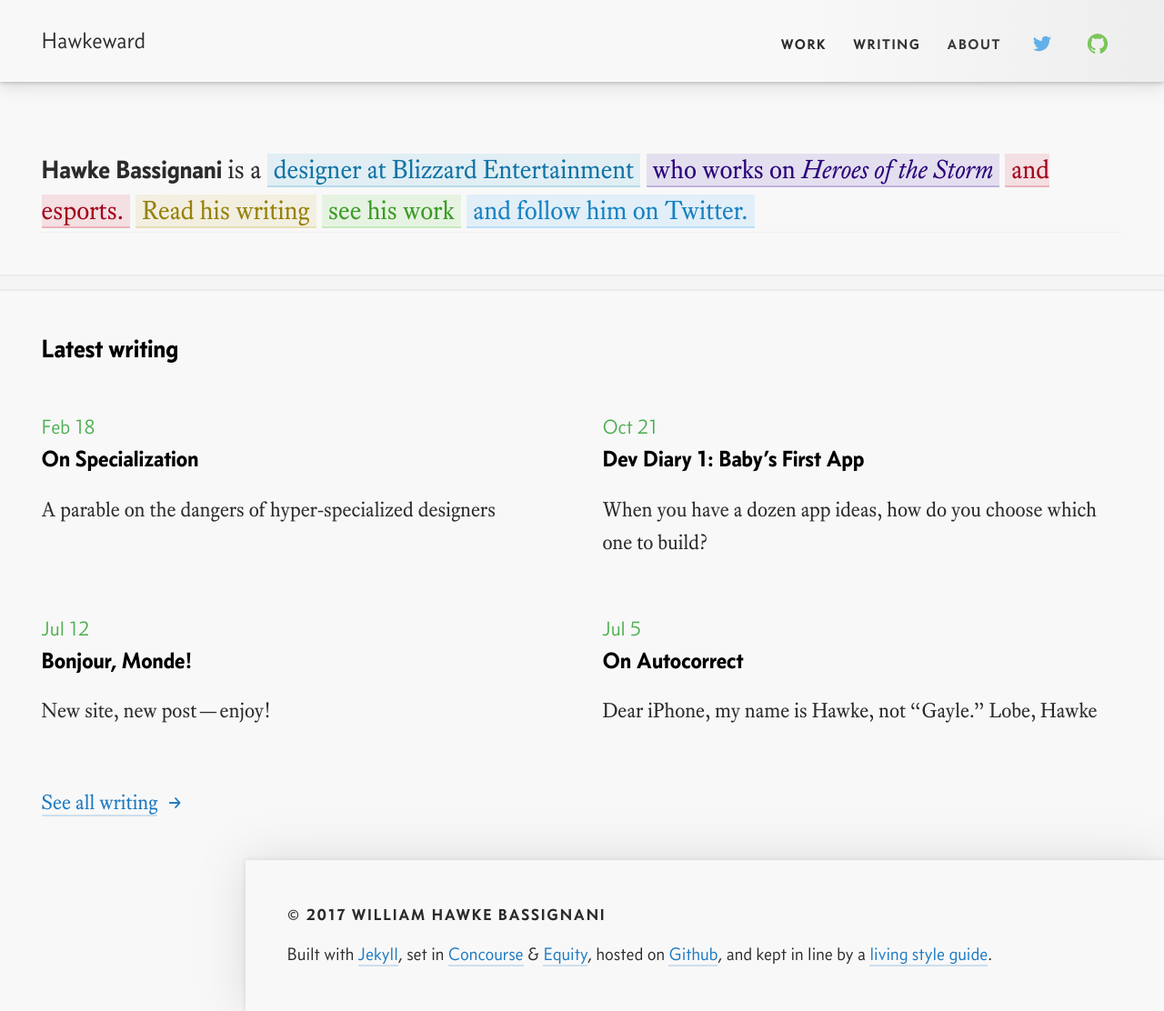
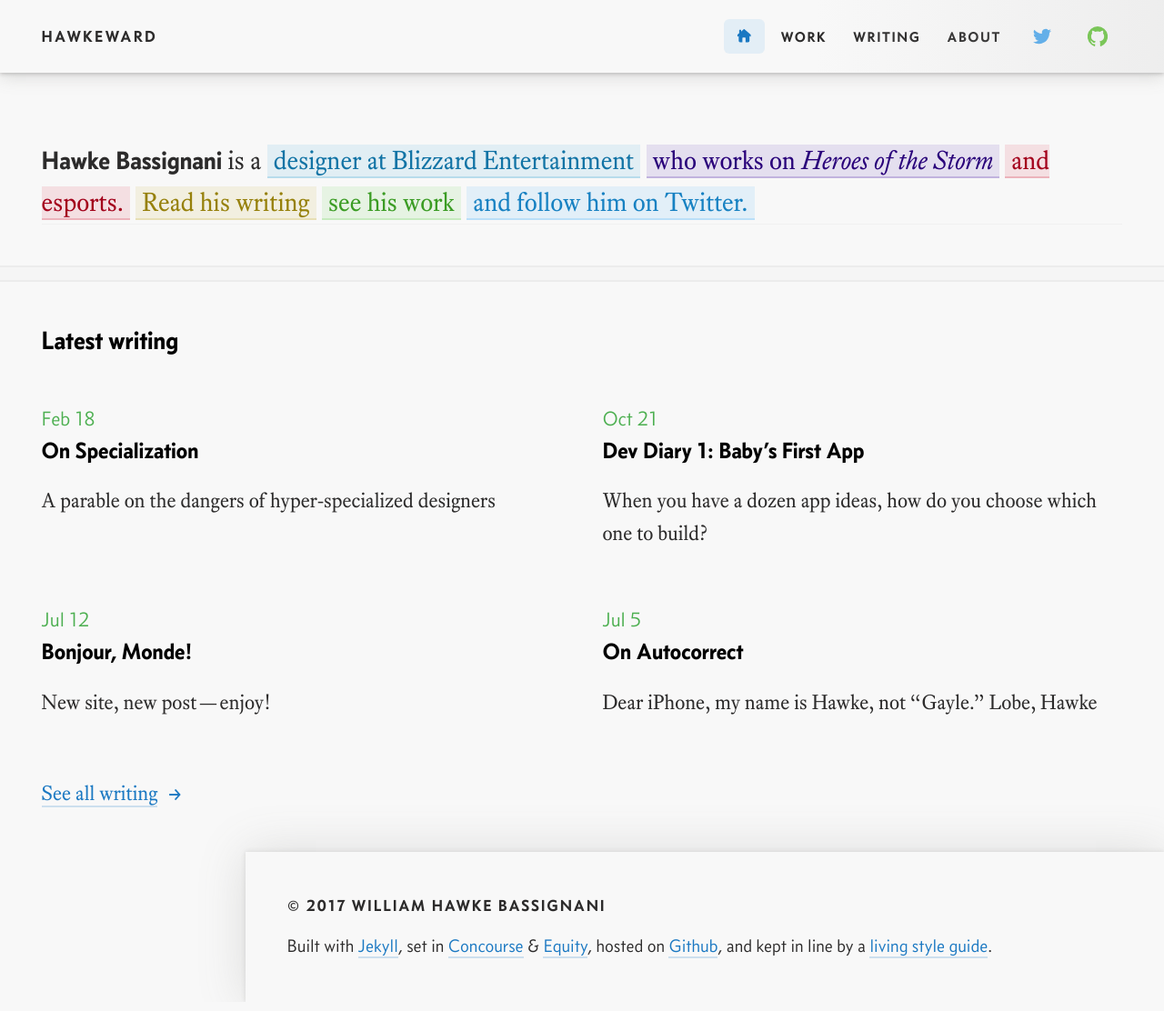
Before and after one commit to whbassignani/whbassignani.github.io, a Jekyll site: the page built from index.html, in a window 1280 px wide. Shown: the whole page at 91% size. Built offline with Jekyll 4.4.1, drawn with Linux system fonts in a browser that asks for light colours.

Commit message:
Added home link/icon back to nav

```diff
--- a/scss/_header.scss
+++ b/scss/_header.scss
@@ -1,6 +1,6 @@
 #header {
   @include flexbox;
-  @include align-items(baseline);
+  @include align-items(center);
   @include justify-content(flex-start);
   // border-bottom: $border-width solid rgba($color-ui-light, 0.3);
   box-shadow:
@@ -35,16 +35,17 @@
 
 .header-title {
   // @include transform(translateY(1px));
+  @include bold-spaced-type;
   border-bottom: 0;
   color: $color-ui-dark;
   display: inline-block;
   line-height: 1;
-  padding: size(-6) size(0) size(-6) 0;
+  padding: size(-6) size(-6) size(-6) 0;
 
   h1 {
     color: inherit;
-    font-size: size(1);
-    font-weight: normal;
+    font-size: size(-2);
+    // font-weight: normal;
     margin: 0;
   }
 
--- a/scss/_nav.scss
+++ b/scss/_nav.scss
@@ -10,7 +10,6 @@
   @include flexbox;
   @include align-items(center);
   @include flex-wrap(nowrap);
-  padding-left: (size(-3) - size(-6));
   position: relative;
   width: 100%;
 }
@@ -24,14 +23,11 @@
   display: inline-block;
   font-size: size(-3);
   line-height: 1;
+  margin-left: size(-10);
   padding: size(-6);
   transition:
     background-color $animation-time,
     color $animation-time;
-
-  & + & {
-    margin-left: size(-10);
-  }
 
   &:hover {
     background-color: rgba($color-interactive-hover, 0.05);
@@ -65,12 +61,12 @@
 
 .nav-link-icon {
   display: inline-block;
-  fill: $color-icon-default;
   height: size(3);
   transition: fill $animation-time;
   width: size(3);
 
   svg {
+    fill: $color-interactive;
     height: 100%;
     width: 100%;
   }
@@ -81,12 +77,21 @@
   transform: translateY(rem(1px));
 }
 
+.nav-link--home,
 .nav-link--twitter,
 .nav-link--github {
   @include flexbox;
-  padding-bottom: rem(2px);
-  padding-top: rem(3px);
+  @include align-items(center);
+  height: rem(34px);
 }
+
+  .nav-link.nav-link--home {
+    .nav-link-icon {
+      height: size(0);
+      transform: translateY(-1px);
+      width: size(0);
+    }
+  }
 
     .nav-link.nav-link--twitter {
       svg {
@@ -101,26 +106,7 @@
     }
 
     @media ($bp-when-drawer-expands) {
-      .nav-link--home {
-        display: none;
-      }
 
-      .nav-link--about svg,
-      .nav-link--work svg,
-      .nav-link--writing svg {
-        display: none;
-      }
-
-      .nav-link--twitter,
-      .nav-link--github {
-        svg {
-          margin-right: 0;
-        }
-
-        .nav-link-text {
-          display: none;
-        }
-      }
     }
 
 .nav-link.is-current-page,
```
Also changed, not shown: _data/nav_items.yml (+5 -4 lines).
